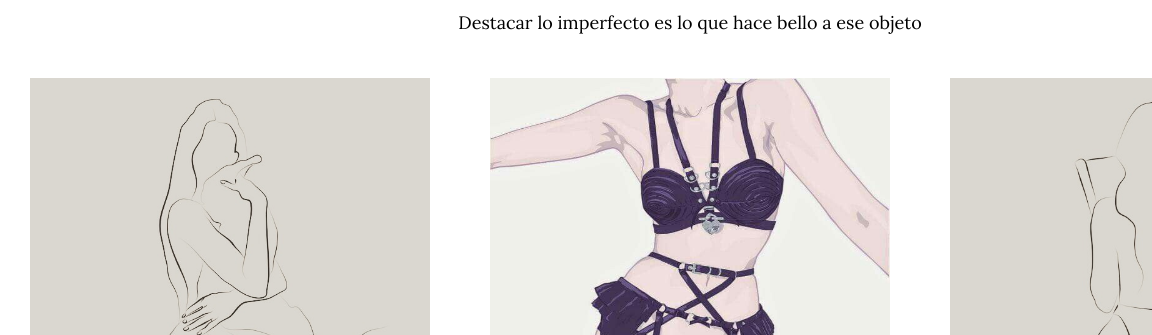
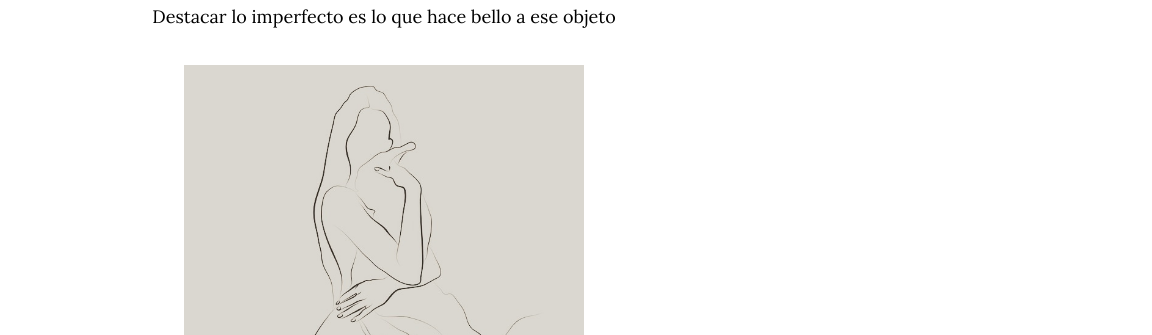
Before and after one commit to LucasJaauregui/repositorio18-04, a plain HTML site: page index.html in a window 768 px wide. Shown: the part 319-654 px from the top of the page, 1152 px wide, since content can reach past the window. Drawn offline with nearby package versions, Linux system fonts and the light colour scheme.

Commit message:
terminado

```diff
--- a/estilos.css
+++ b/estilos.css
@@ -21,7 +21,7 @@ body {
         "fotosInicio1 fotosInicio2 fotosInicio3"
         "presentacionInicio presentacionInicio presentacionInicio"
         "footer footer footer";
-}
+ }
 
 .header {
     grid-area: header;
@@ -160,15 +160,18 @@ body {
 }
 
 .enlaceig {
-    text-align: center;}
+    text-align: center;
+}
 
 .enlaceig a {
     text-decoration: none;
     color: white;
 }
-.enlaceig:hover{
+
+.enlaceig:hover {
     transform: scale(1.1, 1.1);
 }
+
 .mail {
     display: flex;
     justify-content: flex-end;
@@ -186,6 +189,7 @@ body {
     display: inline-flex;
     justify-content: flex-start;
 }
+
 .titulo {
     color: black;
     letter-spacing: 10px;
@@ -315,7 +319,7 @@ h3 {
 }
 
 /*mediaquerries para celular*/
-@media screen and (max-width:767px) {
+@media (max-width: 576px) {
     .contenedorInicio {
         grid-template-columns: 1fr;
         grid-template-rows: repeat(9, auto);
@@ -351,7 +355,23 @@ h3 {
     }
 }
 
-@media screen and (min-width:768px) and (max-width:1023px) {
+/*mediaquerries para tablets and desktop*/
+@media screen and (min-width:576px) and (max-width:992px) {
+    .contenedorInicio {
+        grid-template-columns: 1fr;
+        grid-template-rows: repeat(9, auto);
+        grid-template-areas:
+            "header"
+            "contenedorPadre"
+            "contenedorMenu"
+            "bannerSecundario"
+            "fotosInicio1"
+            "fotosInicio2"
+            "fotosInicio3"
+            "presentacionInicio"
+            "footer";
+    }
+
     .contenedorBikinis {
         grid-template-columns: repeat(2, 1fr);
         grid-template-rows: repeat(9, auto);
```
